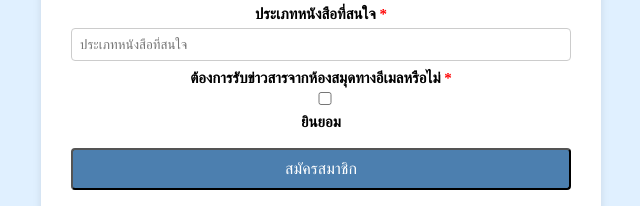
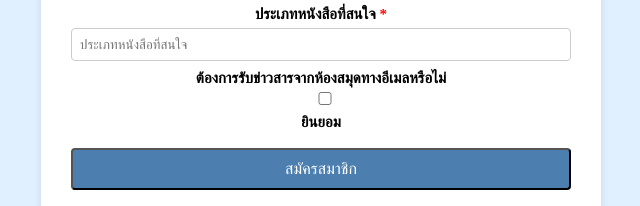
Before and after one commit to Theethat-Boonprasertchai/6709616541_LibraryMembershipApplicationForm, a plain HTML site: page index.html in a window 1280 px wide. Shown: the part 612-818 px from the top of the page, 319-959 px from the left. Drawn offline with Linux system fonts and the light colour scheme; a web font is replaced by a local one.

Commit message:
delete asterisk in news required

```diff
--- a/index.html
+++ b/index.html
@@ -49,7 +49,7 @@
         <label class="required" for="interest">ประเภทหนังสือที่สนใจ </label>
         <input type="text" id="interest" name="interest" placeholder="ประเภทหนังสือที่สนใจ" required><br>
 
-        <label class="required" >ต้องการรับข่าวสารจากห้องสมุดทางอีเมลหรือไม่</label>
+        <label>ต้องการรับข่าวสารจากห้องสมุดทางอีเมลหรือไม่</label>
         <input type="checkbox" id="news" name="news" value="yes">
         <label for="news">ยินยอม</label><br>
         <button type="submit">สมัครสมาชิก</button>
```
